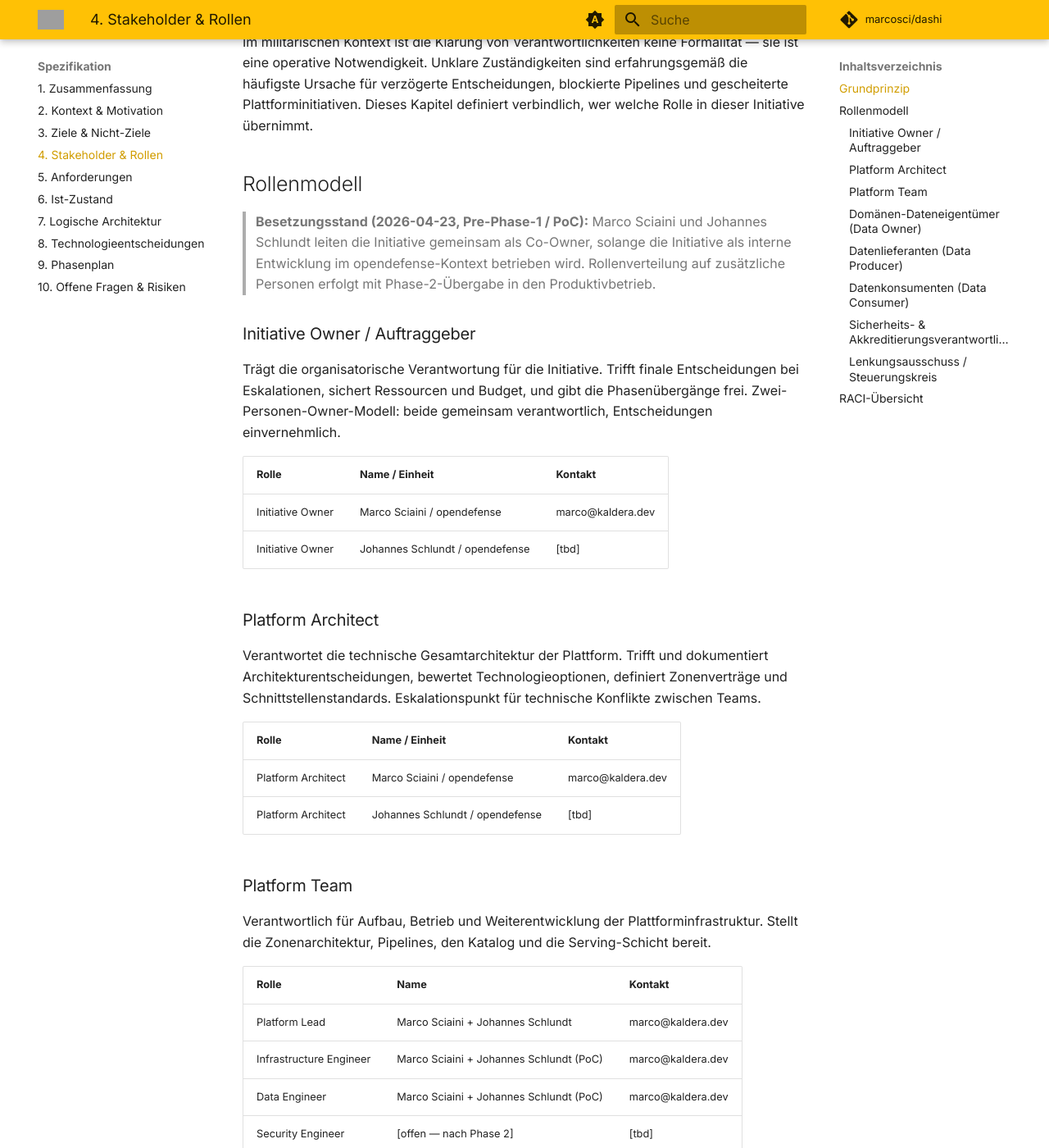
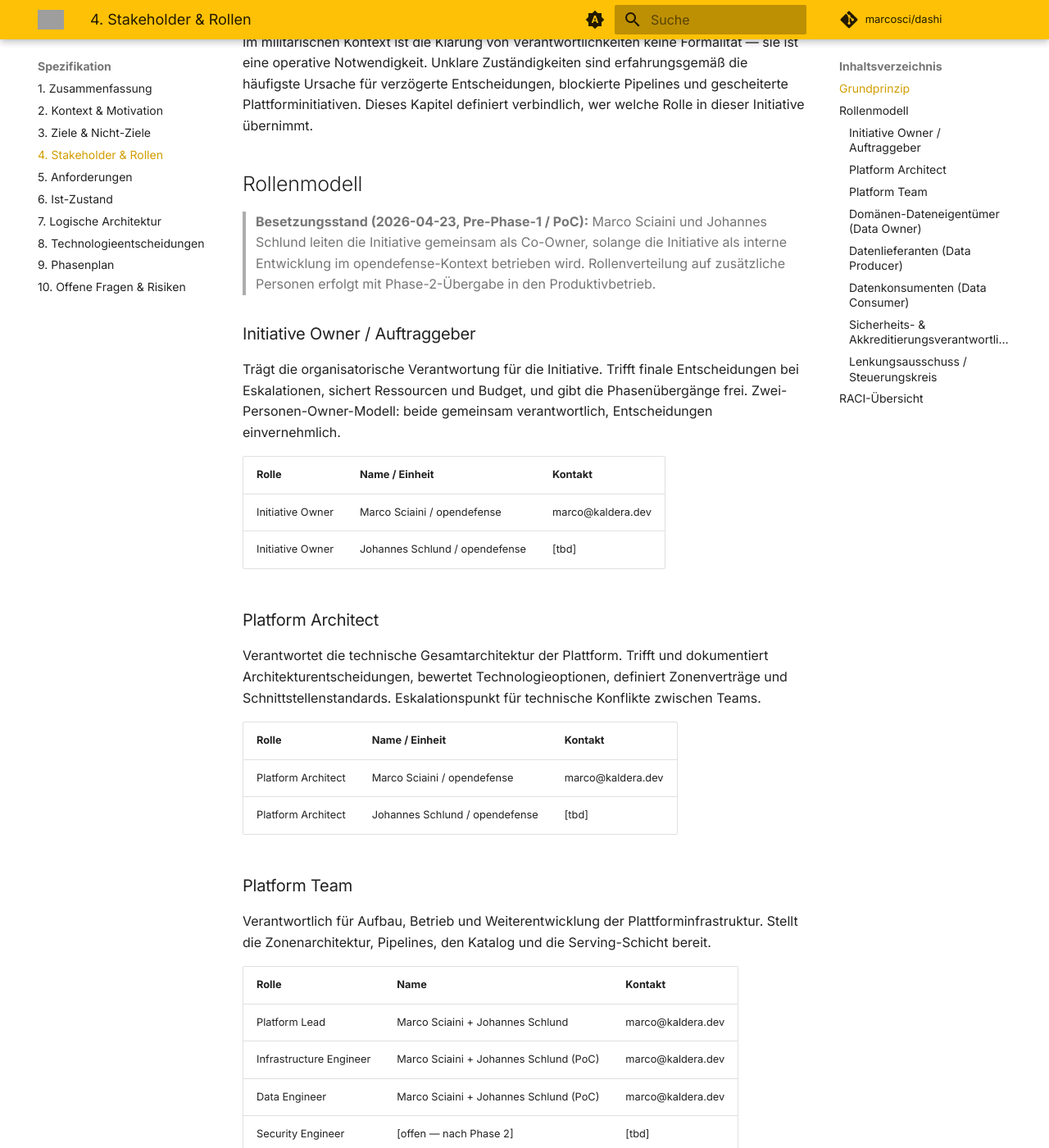
Before and after one commit to marcosci/dashi, an MkDocs documentation site: the page built from docs/04-stakeholders.md, in a window 1280 px wide and 1400 px high, scrolled down 240 px. Shown: the whole window at 82% size. Built offline with MkDocs 1.6.1 and Material for MkDocs 9.7.7, drawn with Linux system fonts in a browser that asks for light colours; comment, search, counter and statistics services are not loaded; grey boxes are pictures that could not be loaded.

Commit message:
Rename Schlundt -> Schlund
Typo in all surfaces. Fixed across README, poc/README, docs/index,
04-stakeholders, PHASE-0-ROADMAP, and pyproject.toml author entry.

```diff
--- a/docs/04-stakeholders.md
+++ b/docs/04-stakeholders.md
@@ -6,7 +6,7 @@ Im militärischen Kontext ist die Klärung von Verantwortlichkeiten keine Formal
 
 ## Rollenmodell
 
-> **Besetzungsstand (2026-04-23, Pre-Phase-1 / PoC):** Marco Sciaini und Johannes Schlundt leiten die Initiative gemeinsam als Co-Owner, solange die Initiative als interne Entwicklung im opendefense-Kontext betrieben wird. Rollenverteilung auf zusätzliche Personen erfolgt mit Phase-2-Übergabe in den Produktivbetrieb.
+> **Besetzungsstand (2026-04-23, Pre-Phase-1 / PoC):** Marco Sciaini und Johannes Schlund leiten die Initiative gemeinsam als Co-Owner, solange die Initiative als interne Entwicklung im opendefense-Kontext betrieben wird. Rollenverteilung auf zusätzliche Personen erfolgt mit Phase-2-Übergabe in den Produktivbetrieb.
 
 ### Initiative Owner / Auftraggeber
 Trägt die organisatorische Verantwortung für die Initiative. Trifft finale Entscheidungen bei Eskalationen, sichert Ressourcen und Budget, und gibt die Phasenübergänge frei. Zwei-Personen-Owner-Modell: beide gemeinsam verantwortlich, Entscheidungen einvernehmlich.
@@ -14,7 +14,7 @@ Trägt die organisatorische Verantwortung für die Initiative. Trifft finale Ent
 | Rolle            | Name / Einheit                    | Kontakt             |
 |------------------|-----------------------------------|---------------------|
 | Initiative Owner | Marco Sciaini / opendefense       | marco@kaldera.dev   |
-| Initiative Owner | Johannes Schlundt / opendefense   | [tbd]               |
+| Initiative Owner | Johannes Schlund / opendefense   | [tbd]               |
 
 ### Platform Architect
 Verantwortet die technische Gesamtarchitektur der Plattform. Trifft und dokumentiert Architekturentscheidungen, bewertet Technologieoptionen, definiert Zonenverträge und Schnittstellenstandards. Eskalationspunkt für technische Konflikte zwischen Teams.
@@ -22,16 +22,16 @@ Verantwortet die technische Gesamtarchitektur der Plattform. Trifft und dokument
 | Rolle              | Name / Einheit                    | Kontakt             |
 |--------------------|-----------------------------------|---------------------|
 | Platform Architect | Marco Sciaini / opendefense       | marco@kaldera.dev   |
-| Platform Architect | Johannes Schlundt / opendefense   | [tbd]               |
+| Platform Architect | Johannes Schlund / opendefense   | [tbd]               |
 
 ### Platform Team
 Verantwortlich für Aufbau, Betrieb und Weiterentwicklung der Plattforminfrastruktur. Stellt die Zonenarchitektur, Pipelines, den Katalog und die Serving-Schicht bereit.
 
 | Rolle                   | Name                              | Kontakt             |
 |-------------------------|-----------------------------------|---------------------|
-| Platform Lead           | Marco Sciaini + Johannes Schlundt | marco@kaldera.dev   |
-| Infrastructure Engineer | Marco Sciaini + Johannes Schlundt (PoC) | marco@kaldera.dev |
-| Data Engineer           | Marco Sciaini + Johannes Schlundt (PoC) | marco@kaldera.dev |
+| Platform Lead           | Marco Sciaini + Johannes Schlund | marco@kaldera.dev   |
+| Infrastructure Engineer | Marco Sciaini + Johannes Schlund (PoC) | marco@kaldera.dev |
+| Data Engineer           | Marco Sciaini + Johannes Schlund (PoC) | marco@kaldera.dev |
 | Security Engineer       | [offen — nach Phase 2]            | [tbd]               |
 
 ### Domänen-Dateneigentümer (Data Owner)
```
Also changed, not shown: README.md (+1 -1 lines), docs/PHASE-0-ROADMAP.md (+2 -2 lines), docs/index.md (+1 -1 lines), poc/README.md (+1 -1 lines), 1 other file.
